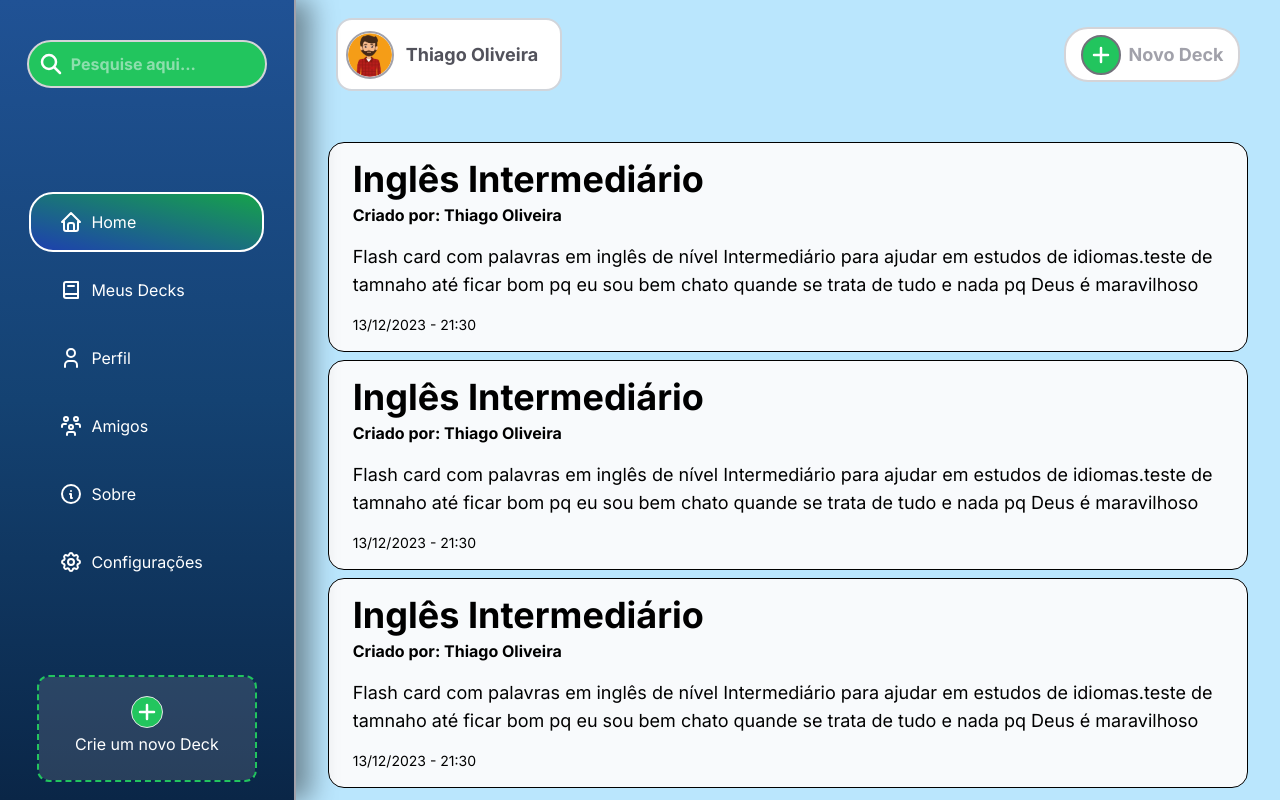
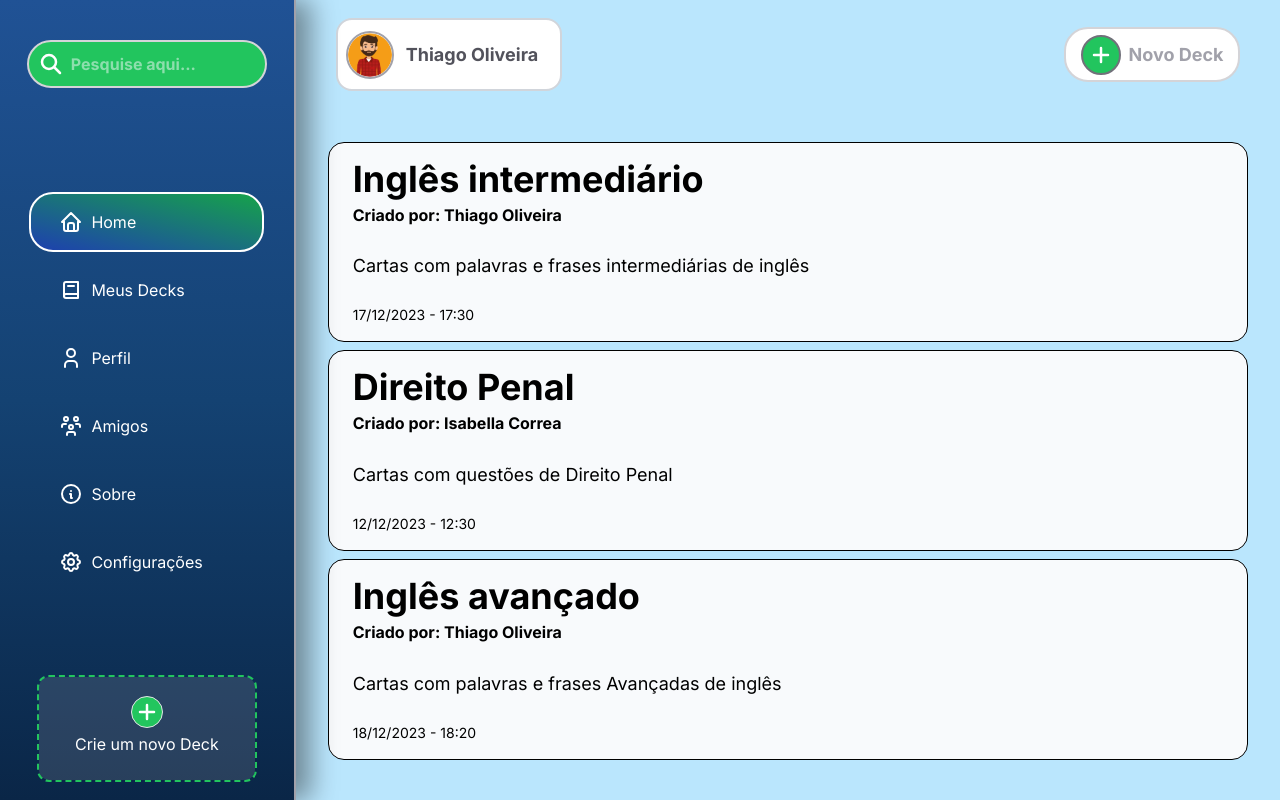
Before and after one commit to thiagooliveira18/FlashCards2.0, a Next.js app in the folder frontend/: page / in a window 1280 px wide. Built offline with nearby package versions, Linux system fonts and the light colour scheme.

Commit message:
Frontend: Add componente Deck dinamico

```diff
--- a/frontend/src/app/mydecks/page.tsx
+++ b/frontend/src/app/mydecks/page.tsx
@@ -4,18 +4,13 @@ import Deck from '@/components/Deck/Deck';
 export default function MyDecks() {
     return(
         <BasePages>
-            <div className="flex flex-wrap gap-5 justify-center w-full h-full p-4 overflow-y-auto">
+            <div className="flex flex-wrap gap-10 justify-center w-full h-full p-4 py-10 overflow-y-auto">
                 <Deck titulo="Inglês Intermediário" cartas="52" id="01" />
-                <Deck titulo="Inglês Intermediário" cartas="52" id="01" />
-                <Deck titulo="Inglês Intermediário" cartas="52" id="01" />
-                <Deck titulo="Inglês Intermediário" cartas="52" id="01" />
-                <Deck titulo="Inglês Intermediário" cartas="52" id="01" />
-                <Deck titulo="Inglês Intermediário" cartas="52" id="01" />
-                <Deck titulo="Inglês Intermediário" cartas="52" id="01" />
-                <Deck titulo="Inglês Intermediário" cartas="52" id="01" />
-                <Deck titulo="Inglês Intermediário" cartas="52" id="01" />
-                <Deck titulo="Inglês Intermediário" cartas="52" id="01" />
-                <Deck titulo="Inglês Intermediário" cartas="52" id="01" />
+                <Deck titulo="Inglês Avançado" cartas="62" id="02" />
+                <Deck titulo="Direito Constitucional" cartas="80" id="03" />
+                <Deck titulo="Português" cartas="66" id="04" />
+                <Deck titulo="Matemática Básica" cartas="33" id="05" />
+                <Deck titulo="Física Geral" cartas="48" id="06" />
             </div>
         </BasePages>
     );
--- a/frontend/src/components/ConteudoComp/Body/Body.tsx
+++ b/frontend/src/components/ConteudoComp/Body/Body.tsx
@@ -2,10 +2,10 @@ import Post from "../Post/Post";
 
 export default function BodyHome(){
     return(
-        <div className="flex flex-col w-full h-full p-4">
-            <Post />
-            <Post />
-            <Post />
+        <div className="flex flex-col w-full h-full p-4 overflow-y-auto">
+            <Post key="1" id="1" criador="Thiago Oliveira" titulo="Inglês intermediário" descricao="Cartas com palavras e frases intermediárias de inglês" data="17/12/2023 - 17:30" />
+            <Post key="3" id="3" criador="Isabella Correa" titulo="Direito Penal" descricao="Cartas com questões de Direito Penal" data="12/12/2023 - 12:30" />
+            <Post key="2" id="2" criador="Thiago Oliveira" titulo="Inglês avançado" descricao="Cartas com palavras e frases Avançadas de inglês" data="18/12/2023 - 18:20" />
         </div>
     );
 }
--- a/frontend/src/components/ConteudoComp/Post/Post.tsx
+++ b/frontend/src/components/ConteudoComp/Post/Post.tsx
@@ -1,12 +1,24 @@
-export default function Post(){
+import Link from "next/link";
+
+type PropsPost = {
+    id: string,
+    titulo: string,
+    criador: string,
+    descricao: string,
+    data: string
+}
+
+export default function Post(props: PropsPost){
     return(
-        <button className="flex flex-col justify-between w-full h-56 px-6 py-4 mb-2 border border-black rounded-2xl bg-slate-50 hover:bg-slate-200">
+        <Link
+            href={`/deck/${props.id}`}
+            className="flex flex-col justify-between w-full h-56 px-6 py-4 mb-2 border border-black rounded-2xl bg-slate-50 hover:bg-slate-200">
             <div className="flex flex-col items-start">
-                <h1 className="font-bold text-4xl">Inglês Intermediário</h1>
-                <h2 className="mt-1 font-bold">Criado por: Thiago Oliveira</h2>
+                <h1 className="font-bold text-4xl">{props.titulo}</h1>
+                <h2 className="mt-1 font-bold">Criado por: {props.criador}</h2>
             </div>
-            <h2 className="text-lg py-4 text-start">Flash card com palavras em inglês de nível Intermediário para ajudar em estudos de idiomas.teste de tamnaho até ficar bom pq eu sou bem chato quande se trata de tudo e nada pq Deus é maravilhoso</h2>
-            <h2 className="text-sm">13/12/2023 - 21:30</h2>
-        </button>
+            <h2 className="text-lg py-4 text-start">{props.descricao}</h2>
+            <h2 className="text-sm">{props.data}</h2>
+        </Link>
     );
 }
--- a/frontend/src/components/Deck/Deck.tsx
+++ b/frontend/src/components/Deck/Deck.tsx
@@ -8,7 +8,7 @@ type PropsDeck = {
 
 export default function Deck({titulo, cartas, id}: PropsDeck){
     return(
-        <div className="w-72 h-60 flex flex-col items-center justify-center bg-white hover:bg-stone-100 border border-black rounded-3xl">
+        <div className="w-72 h-60 flex flex-col items-center justify-center bg-gradient-to-bl bg-white shadow-xl border-2 border-black rounded-3xl">
             <div className="w-full h-3/5 flex flex-col items-center justify-center">
                 <h1 className="text-2xl font-bold mb-4">{titulo}</h1>
                 <h2 className="text-lg">{cartas} cartas</h2>
```
